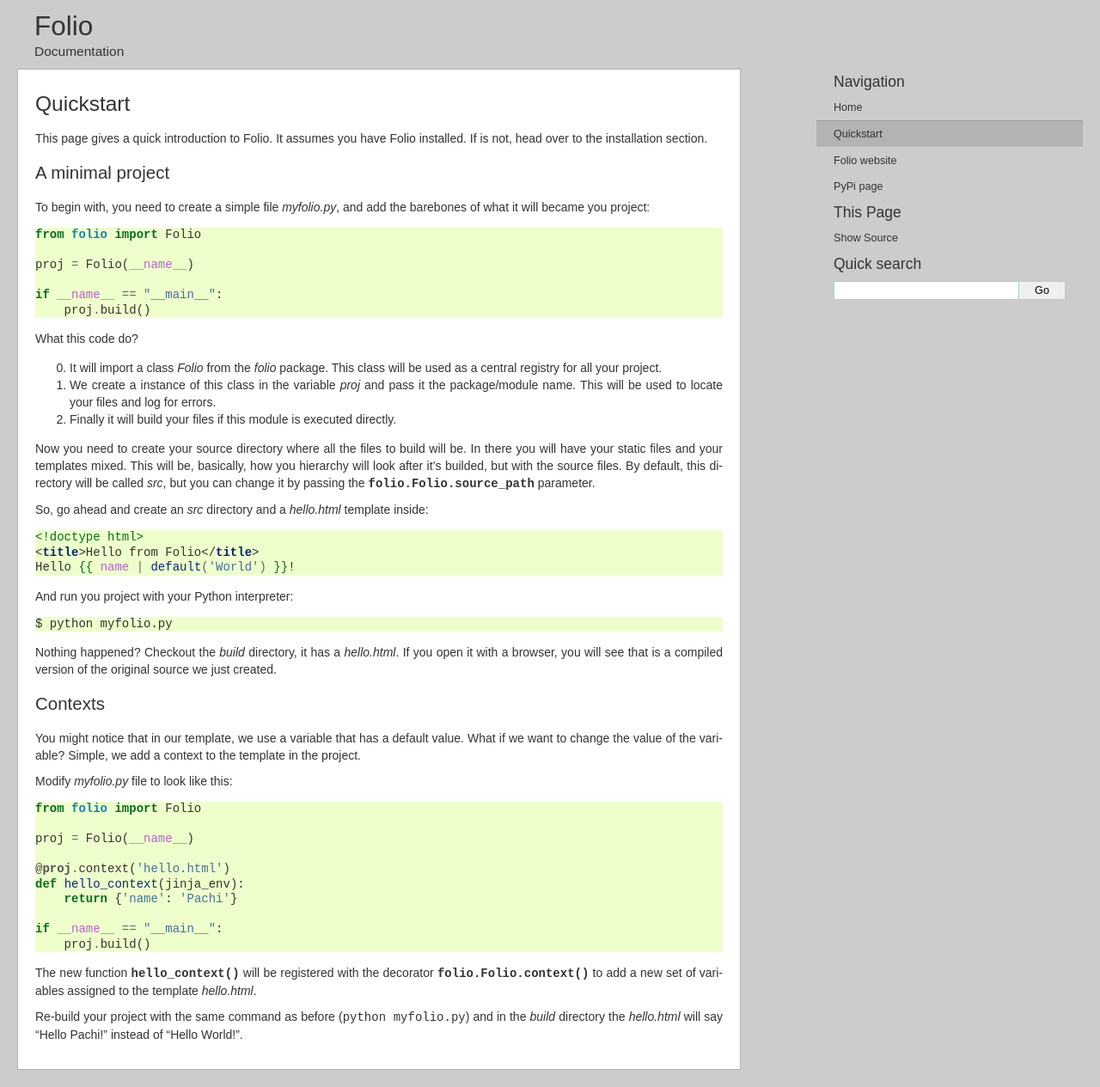
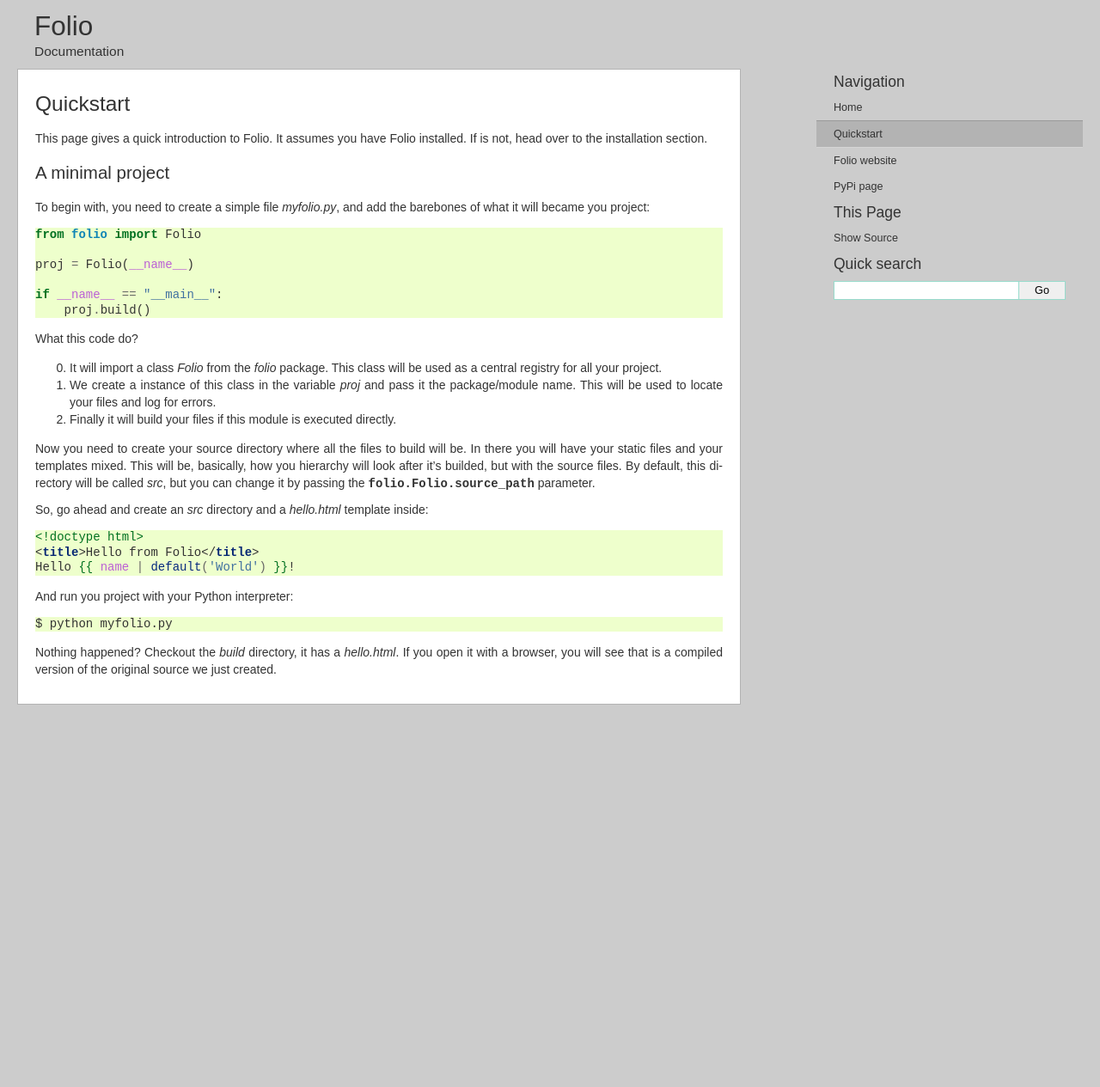
Before and after one commit to pyfolio/folio, a Sphinx documentation site: the page built from docs/quickstart.rst, in a window 1280 px wide. Shown: the whole page at 86% size. Built offline with Sphinx 7.4.7, drawn with Linux system fonts in a browser that asks for light colours; after the commit the page ends 900 px from its top, so only the background shows below that.

Commit message:
[Docs] Split context from quickstart.

```diff
--- a/docs/index.rst
+++ b/docs/index.rst
@@ -17,6 +17,7 @@ Documentation
    introduction
    installation
    quickstart
+   contexts
    api
 
    changes
--- a/docs/quickstart.rst
+++ b/docs/quickstart.rst
@@ -47,31 +49,3 @@ And run you project with your Python interpreter::
 Nothing happened? Checkout the `build` directory, it has a `hello.html`. If you
 open it with a browser, you will see that is a compiled version of the original
 source we just created.
-
-Contexts
---------
-
-You might notice that in our template, we use a variable that has a default
-value. What if we want to change the value of the variable? Simple, we add a
-context to the template in the project.
-
-Modify `myfolio.py` file to look like this::
-
-    from folio import Folio
-
-    proj = Folio(__name__)
-
-    @proj.context('hello.html')
-    def hello_context(jinja_env):
-        return {'name': 'Pachi'}
-
-    if __name__ == "__main__":
-        proj.build()
-
-The new function :func:`hello_context` will be registered with the decorator
-:meth:`folio.Folio.context` to add a new set of variables assigned to the
-template `hello.html`.
-
-Re-build your project with the same command as before (``python myfolio.py``)
-and in the `build` directory the `hello.html` will say "Hello Pachi!" instead
-of "Hello World!".
```
Also changed, not shown: other parts of docs/quickstart.rst (+2 -0 lines), docs/contexts.rst (added, +29 -0 lines).
